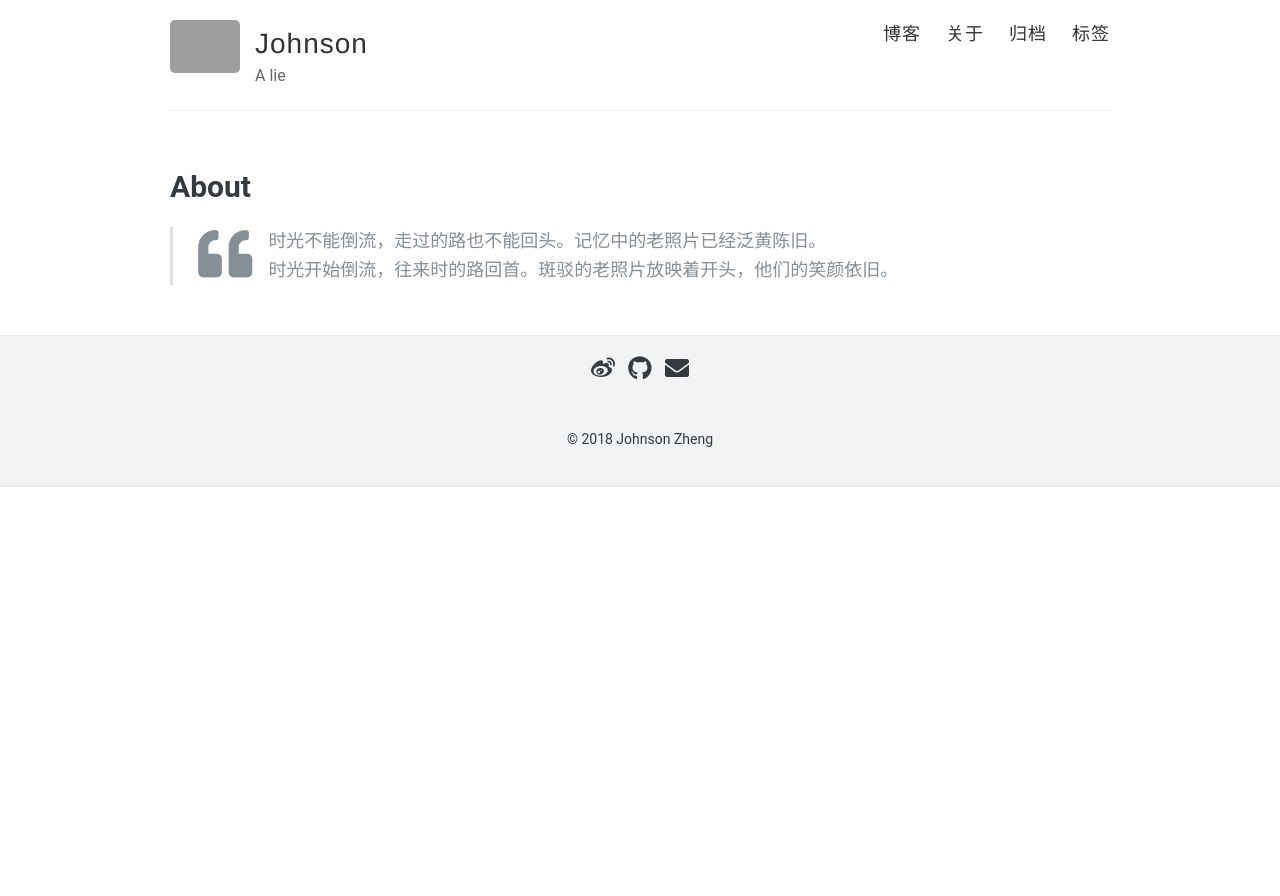
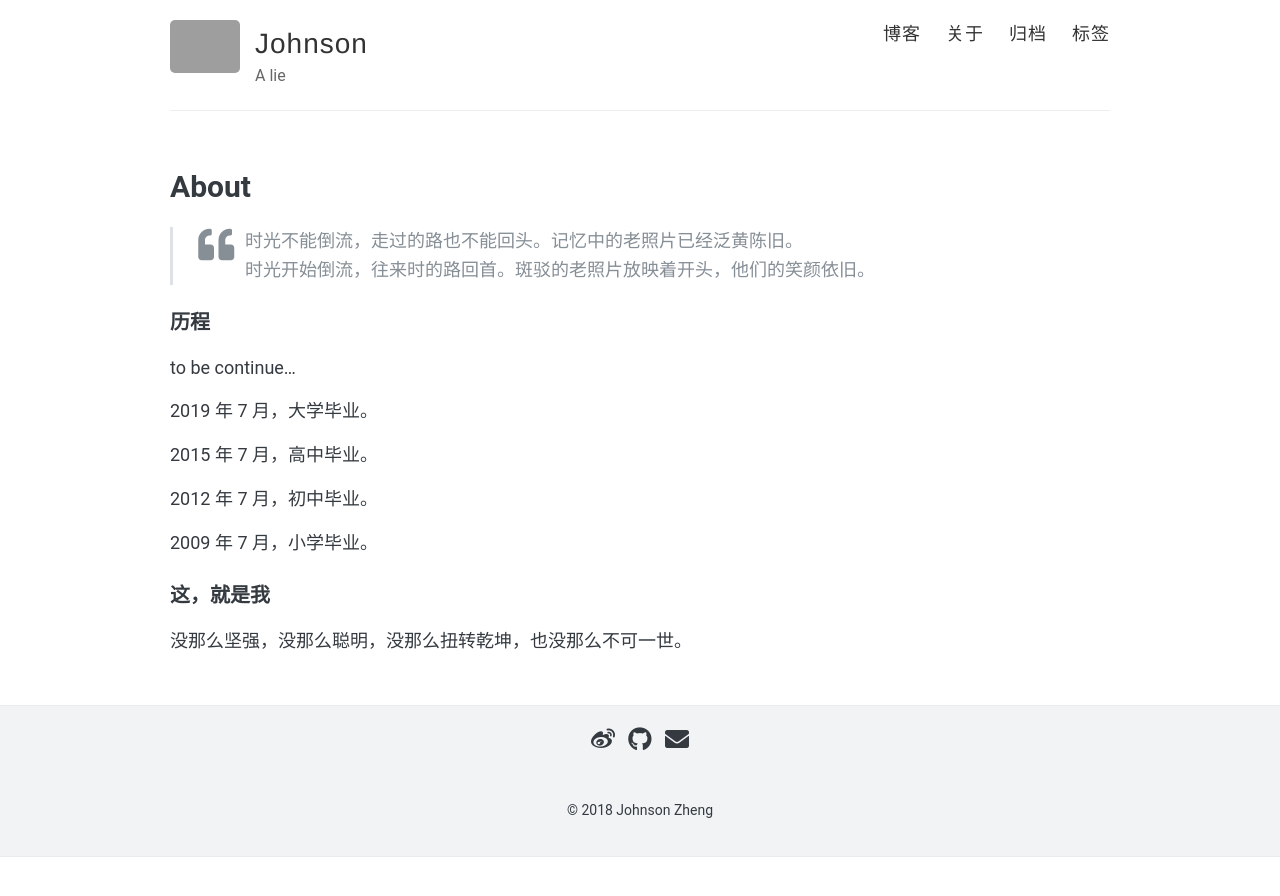
Before and after one commit to qqzwc/johnsonzheng0824.github.io, a Jekyll site: the page built from about.md, in a window 1280 px wide. Shown: the top 896 px of the page. Built offline with Jekyll 4.4.1, drawn with Linux system fonts in a browser that asks for light colours; nearby versions of some CDN libraries; a script that is not in the unit is left out; grey boxes are pictures that could not be loaded.

Commit message:
Revert "commit"
This reverts commit 7dadef3

```diff
--- a/about.md
+++ b/about.md
@@ -4,7 +4,24 @@ title: About
 permalink: /about/
 ---
 
-> <i class="fas fa-quote-left fa-3x fa-pull-left"></i>时光不能倒流，走过的路也不能回头。记忆中的老照片已经泛黄陈旧。<br>
+> <i class="fas fa-quote-left fa-2x fa-pull-left"></i>时光不能倒流，走过的路也不能回头。记忆中的老照片已经泛黄陈旧。<br>
                                                       时光开始倒流，往来时的路回首。斑驳的老照片放映着开头，他们的笑颜依旧。
 
+### 历程
+
+to be continue...
+
+2019 年 7 月，大学毕业。
+
+2015 年 7 月，高中毕业。
+
+2012 年 7 月，初中毕业。
+
+2009 年 7 月，小学毕业。
+
+
+### 这，就是我
+没那么坚强，没那么聪明，没那么扭转乾坤，也没那么不可一世。
+
+
 <link rel="stylesheet" href="https://use.fontawesome.com/releases/v5.4.2/css/all.css" integrity="sha384-/rXc/GQVaYpyDdyxK+ecHPVYJSN9bmVFBvjA/9eOB+pb3F2w2N6fc5qB9Ew5yIns" crossorigin="anonymous">
```
